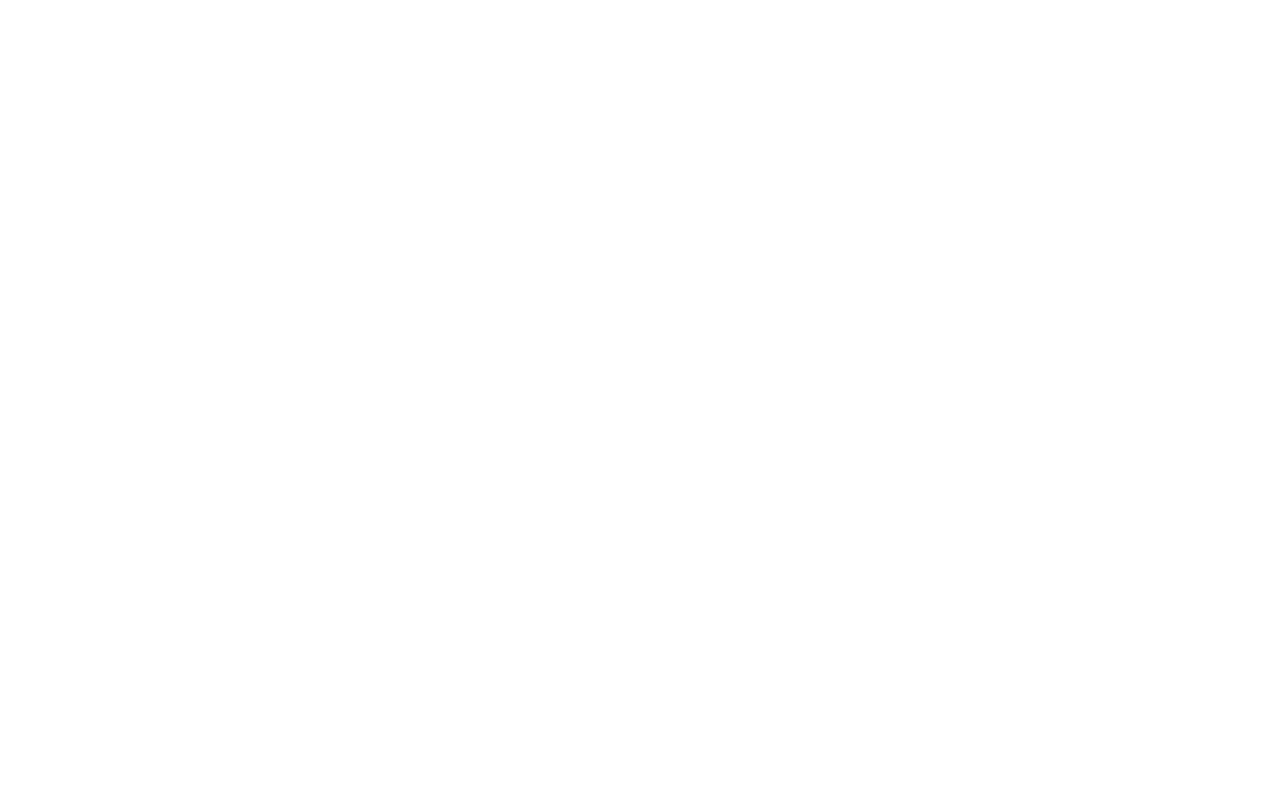
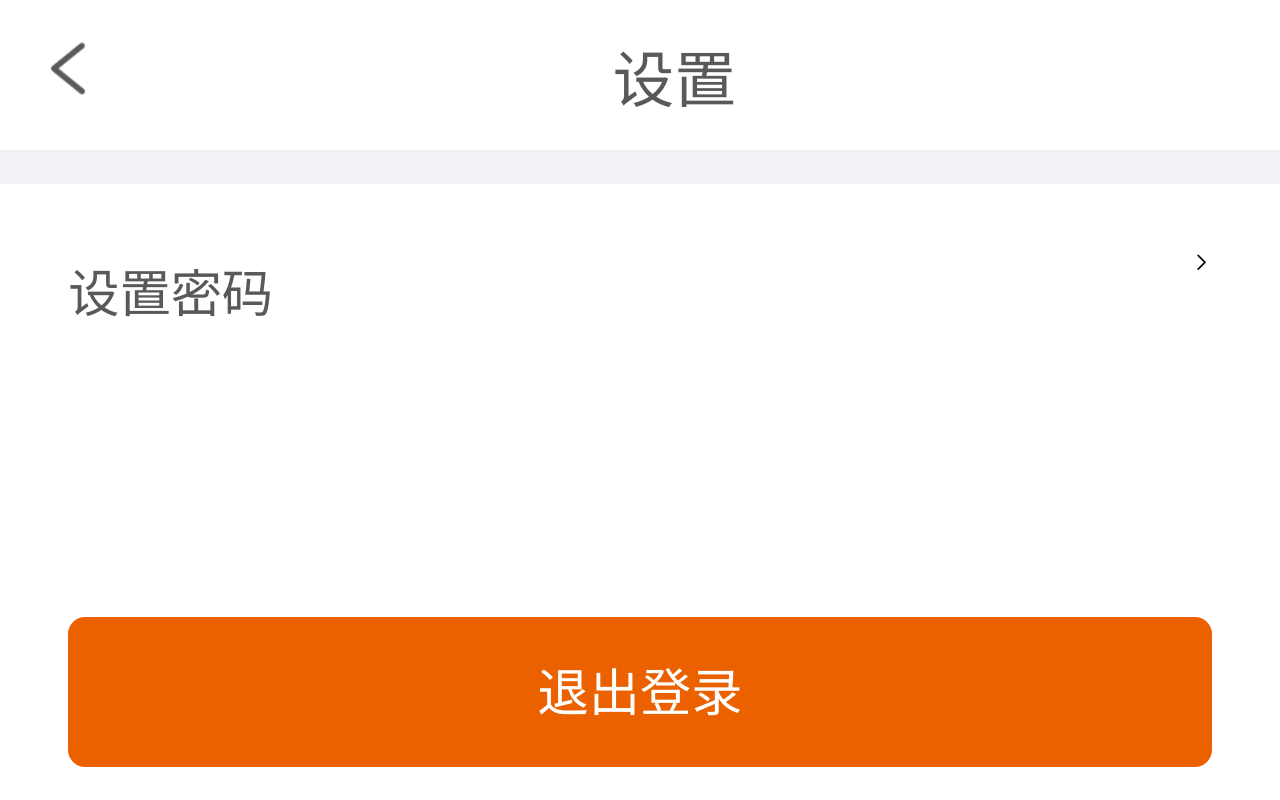
Before and after one commit to fen-wei/no_noe, a Vue app: page /setup in a window 1280 px wide. Built offline with nearby package versions, Linux system fonts and the light colour scheme.

Commit message:
lmn 第二天晚上提交

```diff
--- /dev/null
+++ b/src/components/wo/Setup.vue
@@ -0,0 +1,105 @@
+<template>
+    <div class="setup">
+      <div class="u-top">
+        <div class="u-back">
+            <img @click="u_back()" src="/static/img/back.png" alt="">
+        </div>
+        <h3>设置</h3>
+        <div class="u-right">
+
+        </div>
+      </div>
+      <div class="u-main">
+          <div class="u-message">
+              <p>设置密码</p>
+              <van-icon name="arrow" />
+          </div>
+          <div class="u-quit">
+              <p>退出登录</p>
+          </div>
+      </div>
+    </div>
+</template>
+
+<script>
+  export default {
+    name: 'Setup',
+    methods:{
+      u_back(){
+        this.$router.push("/wo")
+      }
+    }
+  }
+</script>
+
+<style>
+   body,ul,li,div,p,h1,h3,h6{
+        margin: 0;
+        padding: 0;
+        list-style:none;
+    }
+    .setup{
+        width:100%;
+        height:100%;
+        background: #f0f2f5;
+    }
+    .u-top{
+        height:0.88rem;
+        display:flex;
+        justify-content: space-between;
+        align-items:center;
+        background: #fff;
+    }
+    .u-top>h3{
+        font-size: 0.36rem;
+        color:#595959;
+        font-weight: normal;
+    }
+    .u-back{
+        width:0.8rem;
+        height:0.88rem;
+    }
+    .u-back>img{
+        display:block;
+        margin: auto;
+        width:0.2rem;
+        height:0.32rem;
+        margin-top: 0.24rem;
+    }
+    .u-right{
+        padding: 0 0.2rem;
+    }
+    .u-main{
+        margin-top: 0.2rem;
+        width:100%;
+        background: #fff;
+        padding: 0.4rem 0.4rem;
+        box-sizing: border-box;
+    }
+    .u-message{
+        display:flex;
+        justify-content: space-between;
+    }
+    .u-message>p{
+        font-size: 0.3rem;
+        color:#595959;
+    }
+    .van-icon{
+        font-size: 0.3rem;
+    }
+    .u-quit{
+        width:100%;
+        margin:1.7rem 0 0.4rem 0;
+    }
+    .u-quit>p{
+        width:100%;
+        height:0.88rem;
+        background: #eb6100;
+        border-radius:0.1rem;
+        font-size: 0.3rem;
+        color:#fff;
+        text-align: center;
+        line-height: 0.88rem;
+    }
+
+</style>
--- /dev/null
+++ b/src/components/wo/Study.vue
@@ -0,0 +1,143 @@
+<template>
+  <div class="study">
+    <div class="d-top">
+        <div class="d-back">
+            <img @click="d_back()" src="/static/img/back.png" alt="">
+        </div>
+        <h3>我的学习</h3>
+        <div class="d-right">
+            <img @click="to_date()" src="/static/img/date.png" alt="">
+        </div>
+    </div>
+    <div class="d-con">
+        <div class="d-tab">
+            <van-tabs>
+                <van-tab v-for="(item,key) in arr" :title="arr[key]">
+
+                </van-tab>
+            </van-tabs>
+        </div>
+        <div class="d-main">
+            <img src="/static/img/yu.png" alt="">
+            <p>还没有课程，快去选择课程学习吧</p>
+            <div class="d-info" @click="to_ke()">选择课程</div>
+        </div>
+    </div>
+
+  </div>
+</template>
+
+<script>
+export default {
+    name: 'Study',
+    data(){
+        return {
+            arr:["直播课(0)","点播课(0)","音频课(0)","图文课(0)","面授课(0)","会员课(0)"]
+        }
+    },
+    methods:{
+        d_back(){
+            this.$router.push("/wo")
+        },
+        to_ke(){
+            this.$router.push("/ke")
+        },
+        to_date(){
+            this.$router.push("/rl")
+        }
+    }
+}
+</script>
+
+<style>
+    body,ul,li,div,p,h1,h3,h6{
+        margin: 0;
+        padding: 0;
+        list-style:none;
+    }
+    .study{
+        width:100%;
+        height:100%;
+        display:flex;
+        flex-direction: column;
+    }
+    .d-top{
+        height:0.88rem;
+        display:flex;
+        justify-content: space-between;
+        align-items:center;
+        background: #fff;
+    }
+    .d-top>h3{
+        font-size: 0.36rem;
+        color:#595959;
+        font-weight: normal;
+    }
+    .d-back{
+        width:0.8rem;
+        height:0.88rem;
+    }
+    .d-back>img{
+        display:block;
+        margin: auto;
+        width:0.2rem;
+        height:0.32rem;
+        margin-top: 0.24rem;
+    }
+    .d-right{
+        padding: 0 0.2rem;
+    }
+    .d-right>img{
+        width:0.3rem;
+    }
+    .d-con{
+        flex:1;
+        overflow-y: scroll;
+    }
+    .d-tab{
+        height:0.9rem;
+        border-top: 1px solid #eee;
+        border-bottom: 1px solid #eee;
+    }
+    .van-tabs{
+        width:100%;
+    }
+    .van-tabs__wrap--scrollable{
+        height:0.9rem !important;
+    }
+    .van-ellipsis{
+       font-size: 0.3rem;
+        line-height: 0.9rem;
+    }
+    .van-tab--active{
+        color: #eb6100;
+    }
+    .d-main{
+        width:100%;
+        height:100%;
+        margin-top: 2rem;
+    }
+    .d-main>img{
+        display:block;
+        margin:0 auto;
+        width:3rem;
+        height:3rem;
+    }
+    .d-main>p{
+        font-size: 0.3rem;
+        color: #8c8c8c;
+        text-align: center;
+        margin-top: 0.4rem;
+    }
+    .d-info{
+        margin:1rem auto;
+        width:1.7rem;
+        height:0.56rem;
+        background: #eb6100;
+        border-radius: 0.1rem;
+        font-size: 0.24rem;
+        color: #fff;
+        text-align: center;
+        line-height: 0.56rem;
+    }
+</style>
--- a/src/components/wo/wo.vue
+++ b/src/components/wo/wo.vue
@@ -13,12 +13,12 @@
                         </div>
                         <div class="lmn-price">
                             <ul>
-                                <li>
+                                <li @click="study()">
                                     <h1>0</h1>
                                     <h6>我的特色课</h6>
                                     <p>已购特色课程的学习</p>
                                 </li>
-                                <li>
+                                <li @click="to_yue()">
                                     <h1>0</h1>
                                     <h6>一对一辅导</h6>
                                     <p>我的一对一老师辅导</p>
@@ -109,7 +109,7 @@
                                 </div>
                                 <div class="lmn-item">
                                     <img src="/static/img/shezhi.png" alt="">
-                                    <p>设置</p>
+                                    <p @click="setup()">设置</p>
                                 </div>
                             </div>
                         </li>
@@ -132,6 +132,15 @@
         },
         to_register(){
             this.$router.push("/zhuce")
+        },
+        setup(){
+            this.$router.push("/setup")
+        },
+        study(){
+            this.$router.push("/study")
+        },
+        to_yue(){
+            this.$router.push("/yue")
         }
     }
 
--- a/src/router/index.js
+++ b/src/router/index.js
@@ -8,7 +8,9 @@
 import Li from "@/components/li/li";
 
 import Zhuce from "@/components/wo/Zhuce"
+import Setup from "@/components/wo/Setup"
 import Login from "@/components/wo/Login"
+import Study from "@/components/wo/Study"
 import Wo from "@/components/wo/wo";
 import Yu from "@/components/show/fw-yuyue";
 import Person from "@/components/wo/Person"
@@ -61,6 +63,11 @@
       component: Edit
     },
     {
+      path:"/study",
+      name:"study",
+      component: Study
+    },
+    {
       path:"/sex",
       name:"sex",
       component: Sex
@@ -104,7 +111,11 @@
       name:"zhuce",
       component:Zhuce
     },
-
+    {
+      path:"/setup",
+      name:"setup",
+      component:Setup
+    },
     {
       path:"/rl",
       name:"rl",
```
Also changed, not shown: static/img/date.png (added), static/img/yu.png (added).
